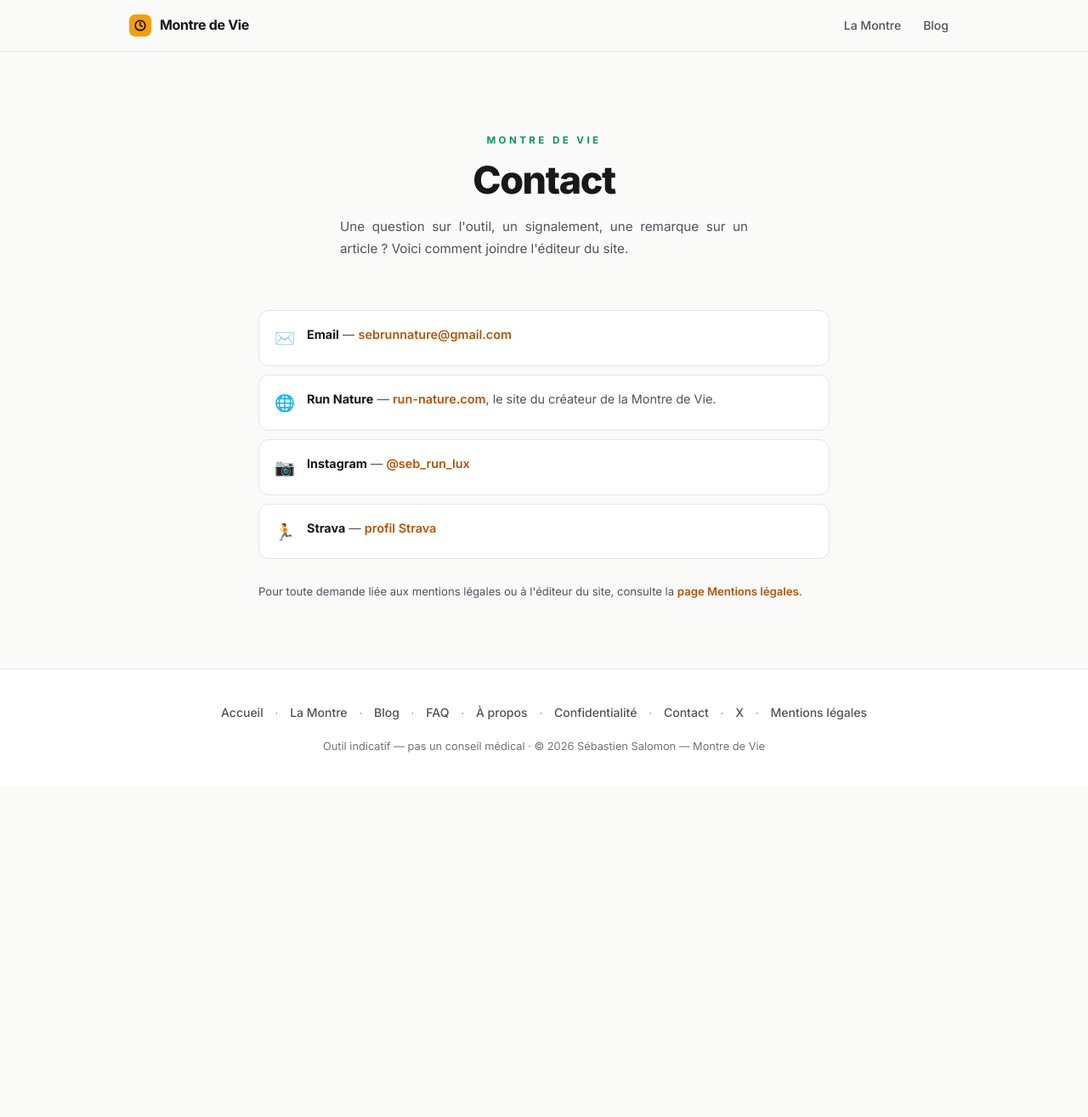
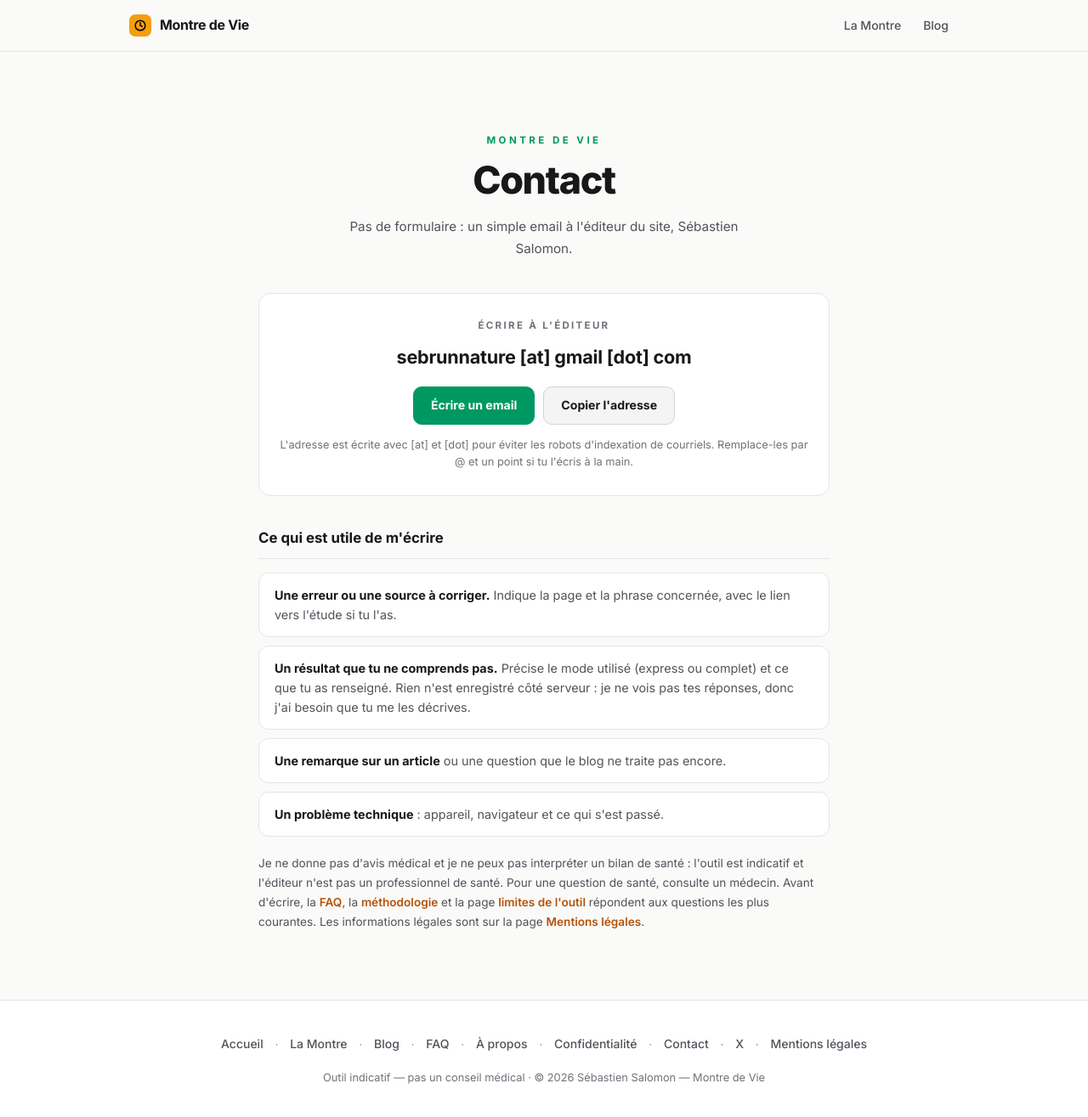
Before and after one commit to SebRunNature/memento-mori, a Jekyll site: the page built from contact/index.html, in a window 1280 px wide and 1315 px high. Shown: the whole window at 85% size. Built offline with Jekyll 4.4.1, drawn with Linux system fonts in a browser that asks for light colours.

Commit message:
Refait la page Contact (email masqué) et crée les Mentions légales propres à Montre de Vie
- Contact : page simple sans formulaire, adresse assemblée au clic (jamais en clair dans le HTML), sans liens Run Nature, Instagram ni Strava.
- Mentions légales : /mentions-legales/ reprend les informations de l'éditeur, hébergement GitHub Pages, objet du site, propriété intellectuelle, données personnelles et responsabilité.
- Pied de page (layout, montre, grille) : lien vers /mentions-legales/ au lieu du site Run Nature.

Co-Authored-By: Claude Sonnet 5.5 <noreply@anthropic.com>
Claude-Session: https://claude.ai/code/session_01CwhknXf2CiLqDihVyfTai6

```diff
--- a/_layouts/default.html
+++ b/_layouts/default.html
@@ -325,7 +325,7 @@
       <span class="footer-sep">·</span>
       <a class="footer-link" href="https://x.com/Montredevie" target="_blank" rel="noopener">X</a>
       <span class="footer-sep">·</span>
-      <a class="footer-link" href="https://run-nature.com/mentions-legales-seb-run-nature/" target="_blank" rel="noopener">Mentions légales</a>
+      <a class="footer-link" href="/mentions-legales/">Mentions légales</a>
     </div>
     <p class="footer-copy">
       Outil indicatif — pas un conseil médical ·
--- a/contact/index.html
+++ b/contact/index.html
@@ -1,48 +1,76 @@
 ---
 layout: default
-title: "Contact"
-description: "Comment contacter l'éditeur de la Montre de Vie par email, pour une question, un signalement ou une demande liée au site."
+title: "Contact — Montre de Vie"
+description: "Une question sur ton résultat, une erreur à signaler ou une remarque sur un article : écris à l'éditeur de la Montre de Vie."
 canonical: "https://montre-de-vie.com/contact/"
-last_modified_at: 2026-10-12
+last_modified_at: 2026-11-11
 ---
 
 <style>
-.contact-hero { text-align:center; padding:48px 0 32px; }
+.contact-hero { text-align:center; padding:48px 0 28px; }
 .contact-eyebrow { font-size:.72rem; letter-spacing:.3em; color:var(--green); text-transform:uppercase; font-weight:700; margin-bottom:14px; }
 .contact-hero h1 { font-size:clamp(2rem,6vw,2.8rem); font-weight:800; letter-spacing:-0.03em; color:var(--text); margin-bottom:16px; line-height:1.1; }
-.contact-hero p { font-size:.95rem; color:var(--muted); max-width:480px; margin:0 auto; line-height:1.7; text-align:justify; }
-.contact-row { display:flex; flex-direction:column; gap:10px; margin:28px 0; }
-.contact-item { display:flex; align-items:flex-start; gap:14px; background:var(--surface); border:1px solid var(--border); border-radius:12px; padding:16px 18px; }
-.contact-icon { font-size:1.2rem; flex-shrink:0; margin-top:1px; }
-.contact-text { font-size:.9rem; color:var(--muted); line-height:1.6; }
-.contact-text strong { color:var(--text); font-weight:700; }
-.contact-text a { color:var(--amber-lt); text-decoration:none; font-weight:600; }
-.contact-note { font-size:.82rem; color:var(--muted); margin-top:24px; text-align:justify; }
+.contact-hero p { font-size:.95rem; color:var(--muted); max-width:520px; margin:0 auto; line-height:1.7; }
+.contact-card { background:var(--surface); border:1px solid var(--border); border-radius:var(--radius); padding:28px 24px; text-align:center; margin:12px 0 36px; }
+.contact-card .label { font-size:.72rem; letter-spacing:.2em; text-transform:uppercase; color:var(--dim); font-weight:700; margin-bottom:10px; }
+.contact-mail { font-size:clamp(1.05rem,3.6vw,1.35rem); font-weight:700; color:var(--text); letter-spacing:-.01em; word-break:break-word; }
+.contact-actions { display:flex; gap:10px; justify-content:center; flex-wrap:wrap; margin-top:18px; }
+.contact-btn { font:inherit; font-size:.88rem; font-weight:700; padding:10px 20px; border-radius:10px; border:1px solid var(--border2); background:var(--surface2); color:var(--text); cursor:pointer; text-decoration:none; }
+.contact-btn.primary { background:var(--green); border-color:var(--green); color:#fff; }
+.contact-btn:focus-visible { outline:2px solid var(--green); outline-offset:2px; }
+.contact-hint { font-size:.8rem; color:var(--dim); margin-top:14px; min-height:1.2em; }
+.contact-h2 { font-size:1.05rem; font-weight:700; color:var(--text); border-bottom:1px solid var(--border); padding-bottom:10px; margin:36px 0 16px; }
+.contact-list { list-style:none; padding:0; display:flex; flex-direction:column; gap:10px; }
+.contact-list li { background:var(--surface); border:1px solid var(--border); border-radius:12px; padding:14px 18px; font-size:.9rem; color:var(--muted); line-height:1.6; }
+.contact-list strong { color:var(--text); }
+.contact-list a, .contact-note a { color:var(--amber-lt); text-decoration:none; font-weight:600; }
+.contact-note { font-size:.85rem; color:var(--muted); line-height:1.7; margin-top:20px; }
 </style>
 
 <div class="contact-hero">
   <div class="contact-eyebrow">Montre de Vie</div>
   <h1>Contact</h1>
-  <p>Une question sur l'outil, un signalement, une remarque sur un article ? Voici comment joindre l'éditeur du site.</p>
+  <p>Pas de formulaire : un simple email à l'éditeur du site, Sébastien Salomon.</p>
 </div>
 
-<div class="contact-row">
-  <div class="contact-item">
-    <span class="contact-icon">✉️</span>
-    <span class="contact-text"><strong>Email</strong> — <a href="mailto:sebrunnature@gmail.com">sebrunnature@gmail.com</a></span>
+<div class="contact-card">
+  <div class="label">Écrire à l'éditeur</div>
+  <div class="contact-mail" id="mail-visible">sebrunnature [at] gmail [dot] com</div>
+  <div class="contact-actions">
+    <a class="contact-btn primary" id="mail-open" href="#" role="button">Écrire un email</a>
+    <button class="contact-btn" id="mail-copy" type="button">Copier l'adresse</button>
   </div>
-  <div class="contact-item">
-    <span class="contact-icon">🌐</span>
-    <span class="contact-text"><strong>Run Nature</strong> — <a href="https://run-nature.com" target="_blank" rel="noopener">run-nature.com</a>, le site du créateur de la Montre de Vie.</span>
-  </div>
-  <div class="contact-item">
-    <span class="contact-icon">📷</span>
-    <span class="contact-text"><strong>Instagram</strong> — <a href="https://www.instagram.com/seb_run_lux" target="_blank" rel="noopener">@seb_run_lux</a></span>
-  </div>
-  <div class="contact-item">
-    <span class="contact-icon">🏃</span>
-    <span class="contact-text"><strong>Strava</strong> — <a href="https://strava.app.link/DEw8pXyyl0b" target="_blank" rel="noopener">profil Strava</a></span>
-  </div>
+  <p class="contact-hint" id="mail-hint" aria-live="polite">L'adresse est écrite avec [at] et [dot] pour éviter les robots d'indexation de courriels. Remplace-les par @ et un point si tu l'écris à la main.</p>
 </div>
 
-<p class="contact-note">Pour toute demande liée aux mentions légales ou à l'éditeur du site, consulte la <a href="https://run-nature.com/mentions-legales-seb-run-nature/" target="_blank" rel="noopener" style="color:var(--amber-lt);text-decoration:none;font-weight:600">page Mentions légales</a>.</p>
+<h2 class="contact-h2">Ce qui est utile de m'écrire</h2>
+<ul class="contact-list">
+  <li><strong>Une erreur ou une source à corriger.</strong> Indique la page et la phrase concernée, avec le lien vers l'étude si tu l'as.</li>
+  <li><strong>Un résultat que tu ne comprends pas.</strong> Précise le mode utilisé (express ou complet) et ce que tu as renseigné. Rien n'est enregistré côté serveur : je ne vois pas tes réponses, donc j'ai besoin que tu me les décrives.</li>
+  <li><strong>Une remarque sur un article</strong> ou une question que le blog ne traite pas encore.</li>
+  <li><strong>Un problème technique</strong> : appareil, navigateur et ce qui s'est passé.</li>
+</ul>
+
+<p class="contact-note">Je ne donne pas d'avis médical et je ne peux pas interpréter un bilan de santé : l'outil est indicatif et l'éditeur n'est pas un professionnel de santé. Pour une question de santé, consulte un médecin. Avant d'écrire, la <a href="/faq/">FAQ</a>, la <a href="/methodologie/">méthodologie</a> et la page <a href="/limites/">limites de l'outil</a> répondent aux questions les plus courantes. Les informations légales sont sur la page <a href="/mentions-legales/">Mentions légales</a>.</p>
+
+<script>
+(function () {
+  // L'adresse n'existe jamais en clair dans le HTML : elle est assemblée au clic.
+  var u = ['sebrunnature'], d = ['gmail', 'com'];
+  function addr() { return u.join('') + String.fromCharCode(64) + d.join('.'); }
+  var open = document.getElementById('mail-open');
+  var copy = document.getElementById('mail-copy');
+  var hint = document.getElementById('mail-hint');
+  open.addEventListener('click', function (e) {
+    e.preventDefault();
+    window.location.href = 'mailto:' + addr();
+  });
+  copy.addEventListener('click', function () {
+    var a = addr();
+    function done(ok) { hint.textContent = ok ? 'Adresse copiée : ' + a : 'Copie impossible. Adresse : ' + a; }
+    if (navigator.clipboard && navigator.clipboard.writeText) {
+      navigator.clipboard.writeText(a).then(function () { done(true); }, function () { done(false); });
+    } else { done(false); }
+  });
+})();
+</script>
--- a/grille/index.html
+++ b/grille/index.html
@@ -243,7 +243,7 @@ h1 em{color:var(--amber-lt);font-style:normal}
       <span class="footer-sep">·</span>
       <a class="footer-link" href="https://x.com/Montredevie" target="_blank" rel="noopener">X</a>
       <span class="footer-sep">·</span>
-      <a class="footer-link" href="https://run-nature.com/mentions-legales-seb-run-nature/" target="_blank" rel="noopener">Mentions légales</a>
+      <a class="footer-link" href="/mentions-legales/">Mentions légales</a>
     </div>
     <p class="footer-copy">
       Outil indicatif — pas un conseil médical ·
--- a/montre/index.html
+++ b/montre/index.html
@@ -733,7 +733,7 @@ body.embed-mode .embed-attribution{display:flex;align-items:center;justify-conte
 </div>
 
 <!-- FOOTER -->
-<footer class="site-footer"><div class="site-footer-inner"><div class="footer-links"><a class="footer-link" href="/">Accueil</a><span class="footer-sep">·</span><a class="footer-link" href="/montre/">La Montre</a><span class="footer-sep">·</span><a class="footer-link" href="/blog/">Blog</a><span class="footer-sep">·</span><a class="footer-link" href="/faq/">FAQ</a><span class="footer-sep">·</span><a class="footer-link" href="/apropos/">À propos</a><span class="footer-sep">·</span><a class="footer-link" href="/confidentialite/">Confidentialité</a><span class="footer-sep">·</span><a class="footer-link" href="/contact/">Contact</a><span class="footer-sep">·</span><a class="footer-link" href="https://x.com/Montredevie" target="_blank" rel="noopener">X</a><span class="footer-sep">·</span><a class="footer-link" href="https://run-nature.com/mentions-legales-seb-run-nature/" target="_blank" rel="noopener">Mentions légales</a></div><p class="footer-copy">Outil indicatif — pas un conseil médical · © 2026 Sébastien Salomon — Montre de Vie</p></div></footer>
+<footer class="site-footer"><div class="site-footer-inner"><div class="footer-links"><a class="footer-link" href="/">Accueil</a><span class="footer-sep">·</span><a class="footer-link" href="/montre/">La Montre</a><span class="footer-sep">·</span><a class="footer-link" href="/blog/">Blog</a><span class="footer-sep">·</span><a class="footer-link" href="/faq/">FAQ</a><span class="footer-sep">·</span><a class="footer-link" href="/apropos/">À propos</a><span class="footer-sep">·</span><a class="footer-link" href="/confidentialite/">Confidentialité</a><span class="footer-sep">·</span><a class="footer-link" href="/contact/">Contact</a><span class="footer-sep">·</span><a class="footer-link" href="https://x.com/Montredevie" target="_blank" rel="noopener">X</a><span class="footer-sep">·</span><a class="footer-link" href="/mentions-legales/">Mentions légales</a></div><p class="footer-copy">Outil indicatif — pas un conseil médical · © 2026 Sébastien Salomon — Montre de Vie</p></div></footer>
 <script>
 'use strict';
 const D = {};
```
Also changed, not shown: mentions-legales/index.html (added, +67 -0 lines).
